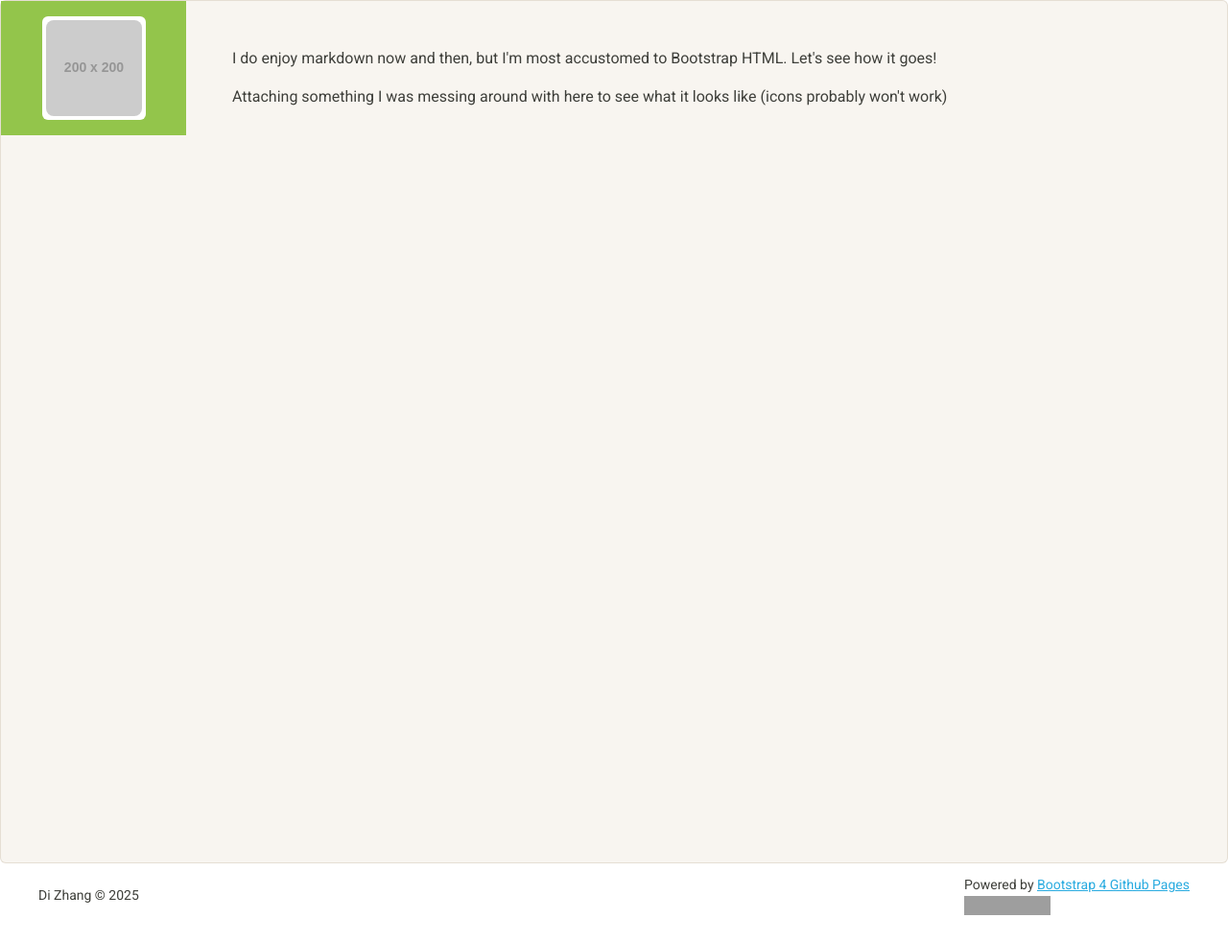
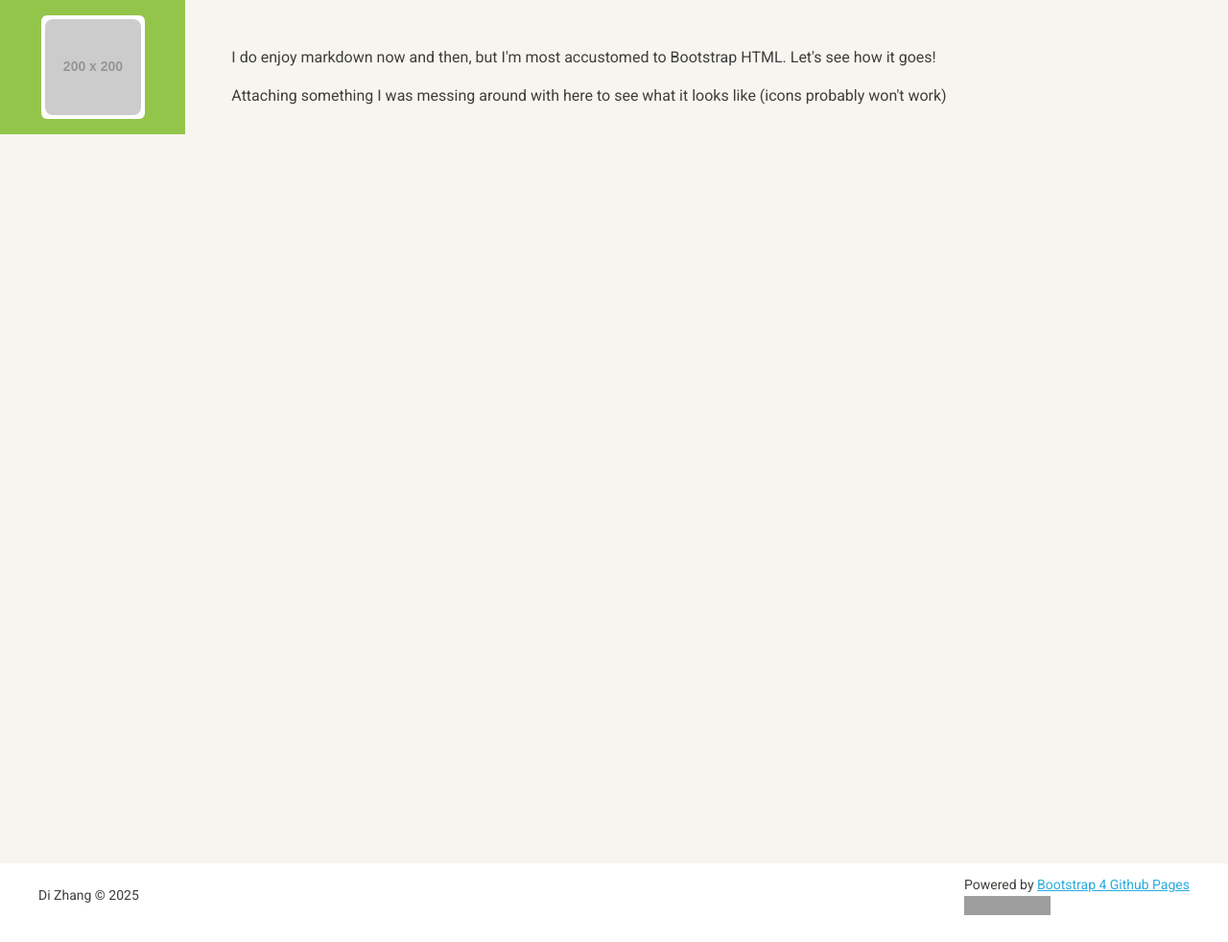
Before and after one commit to zhangdi33/zhangdi33.github.io, a Jekyll site: the page built from index.html, in a window 1280 px wide. Shown: the whole page at 96% size. Built offline with Jekyll 4.4.1, drawn with Linux system fonts in a browser that asks for light colours; grey boxes are pictures that could not be loaded.

Commit message:
Update default.html

```diff
--- a/_layouts/default.html
+++ b/_layouts/default.html
@@ -4,7 +4,7 @@
   {%- include head.html -%}
 
   <body>
-    <div class="card bg-light" style="height:100vh;">
+    <div class="card bg-light rounded-0 border-0" style="height:100vh;">
     <div class="row no-gutters">
       <div class="col-lg-2 flex-column">
         <div class="card bg-success text-white border-0 rounded-0 p-3 d-flex flex-grow-1">
```
